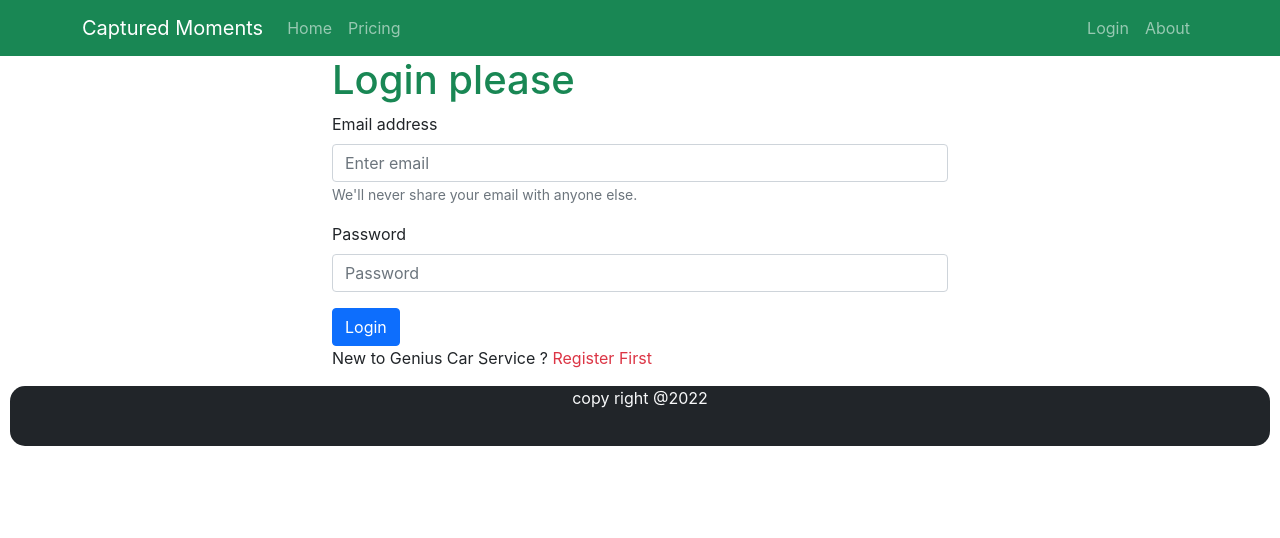
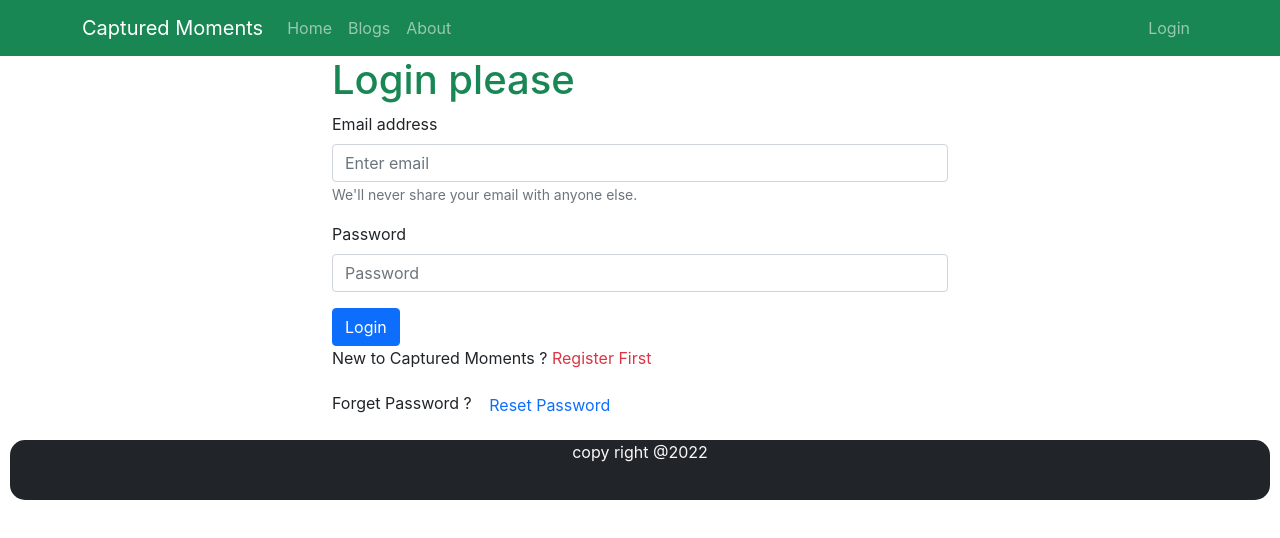
Before and after one commit to Soyebmahir/Independent-Service-Provider, a React (Create React App) app: page /login in a window 1280 px wide. Shown: the top 538 px of the page. Built offline with nearby package versions, Linux system fonts and the light colour scheme; no server answers.

Commit message:
manage authentication with email password by react firebase hooks and toastify pop up for reset password

```diff
--- a/package.json
+++ b/package.json
@@ -14,6 +14,7 @@
     "react-firebase-hooks": "^5.0.3",
     "react-router-dom": "^6.3.0",
     "react-scripts": "5.0.1",
+    "react-toastify": "^8.2.0",
     "web-vitals": "^2.1.4"
   },
   "scripts": {
--- a/src/App.js
+++ b/src/App.js
@@ -2,6 +2,7 @@
 import { Route, Routes } from 'react-router-dom';
 import './App.css';
 import About from './component/About/About';
+import Blogs from './component/Blogs/Blogs';
 import Checkout from './component/Checkout/Checkout';
 import Home from './component/Home/Home/Home';
 import Login from './component/Login/Login';
@@ -17,6 +18,8 @@ function App() {
       <Routes>
         <Route path="/" element={<Home></Home>}></Route>
         <Route path="/home" element={<Home></Home>}></Route>
+        <Route path="/blogs" element={<Blogs></Blogs>}></Route>
+
         <Route path='/home/:serviceId' element={
           <RequireAuth>
             <Checkout></Checkout>
--- a/src/Shared/Header/Header.css
+++ b/src/Shared/Header/Header.css
@@ -0,0 +1,3 @@
+.logout{
+text-decoration: none;
+}
--- a/src/Shared/Header/Header.js
+++ b/src/Shared/Header/Header.js
@@ -1,8 +1,18 @@
+import { signOut } from 'firebase/auth';
 import React from 'react';
 import { Container, Nav, Navbar } from 'react-bootstrap';
-import { Link } from 'react-router-dom';
+import { useAuthState } from 'react-firebase-hooks/auth';
+import { Link, useNavigate } from 'react-router-dom';
+import auth from '../../firebase.init';
 
 const Header = () => {
+    const [user] = useAuthState(auth)
+    const navigate = useNavigate()
+    const handleLogOut = () => {
+        signOut(auth)
+        navigate('/home')
+
+    }
     return (
         <>
             {/* using react bootstrap  */}
@@ -13,14 +23,15 @@ const Header = () => {
                     <Navbar.Collapse id="responsive-navbar-nav">
                         <Nav className="me-auto">
                             <Nav.Link as={Link} to="/home">Home</Nav.Link>
-                            <Nav.Link as={Link} to="#pricing">Pricing</Nav.Link>
-
+                            <Nav.Link as={Link} to="/blogs">Blogs</Nav.Link>
+                            <Nav.Link as={Link} to="/about">About</Nav.Link>
                         </Nav>
                         <Nav>
-                            <Nav.Link as={Link} to="/login">Login</Nav.Link>
-                            <Nav.Link as={Link} to="/about">
-                                About
-                            </Nav.Link>
+                            {
+                                user ? <button onClick={handleLogOut} className='btn btn-link text-white text-decoration-none'>Log out</button> : <Nav.Link as={Link} to="/login">Login</Nav.Link>
+                            }
+
+
                         </Nav>
                     </Navbar.Collapse>
                 </Container>
--- /dev/null
+++ b/src/component/Blogs/Blogs.js
@@ -0,0 +1,11 @@
+import React from 'react';
+
+const Blogs = () => {
+    return (
+        <div>
+            <h1>Blogging</h1>
+        </div>
+    );
+};
+
+export default Blogs;
--- a/src/component/Login/Login.js
+++ b/src/component/Login/Login.js
@@ -1,20 +1,48 @@
 import React, { useRef } from 'react';
 import { Button, Form } from 'react-bootstrap';
-import { Link, useNavigate } from 'react-router-dom';
+import { useSendPasswordResetEmail, useSignInWithEmailAndPassword } from 'react-firebase-hooks/auth';
+import 'react-toastify/dist/ReactToastify.css';
+import { Link, useLocation, useNavigate } from 'react-router-dom';
+import { toast, ToastContainer } from 'react-toastify';
+import auth from '../../firebase.init';
 
 const Login = () => {
     const emailRef = useRef('')
     const passwordRef = useRef('')
     const nevigate = useNavigate();
+    const location = useLocation()
+    let from = location.state?.from?.pathname || "/";
+
+    const [
+        signInWithEmailAndPassword,
+        user,
+        loading,
+        error,
+    ] = useSignInWithEmailAndPassword(auth);
+    const navigate = useNavigate()
+    if (user) {
+        navigate(from, { replace: true })
+    }
     const handleFormSubmit = (event) => {
         event.preventDefault()
         const email = emailRef.current.value
         const password = passwordRef.current.value
-        console.log(email, password);
+        signInWithEmailAndPassword(email, password);
     }
+    const [sendPasswordResetEmail, sending] = useSendPasswordResetEmail(auth);
 
     const navigateRegister = (event) => {
         nevigate('/register')
+    }
+    const resetPassword = async () => {
+        const email = emailRef.current.value;
+        if (email) {
+            await sendPasswordResetEmail(email);
+            toast('Sent email');
+        }
+        else {
+            toast('please enter your email address');
+        }
     }
     return (
         <div className='container w-50 mx-auto'>
@@ -37,8 +65,10 @@ const Login = () => {
                     Login
                 </Button>
             </Form>
-            <p>New to Genius Car Service ? <Link to={"/register"} className='text-danger pe-auto text-decoration-none' onClick={navigateRegister}>Register First</Link ></p>
-        </div>
+            <p>New to Captured Moments ? <Link to={"/register"} className='text-danger pe-auto text-decoration-none'>Register First</Link ></p>
+            <p>Forget Password ? <button className='btn btn-link text-primary pe-auto text-decoration-none' onClick={resetPassword}>Reset Password</button> </p>
+            <ToastContainer></ToastContainer>
+        </div >
     );
 };
 
--- a/src/component/Register/Register.js
+++ b/src/component/Register/Register.js
@@ -1,24 +1,37 @@
 import React, { useRef } from 'react';
 import { Button, Form } from 'react-bootstrap';
+import { useCreateUserWithEmailAndPassword } from 'react-firebase-hooks/auth';
 import { Link } from 'react-router-dom';
+import auth from '../../firebase.init';
 
 const Register = () => {
     const emailRef = useRef('')
     const passwordRef = useRef('')
     const nameRef = useRef('')
+
+    const [
+        createUserWithEmailAndPassword,
+        user,
+        loading,
+        error,
+    ] = useCreateUserWithEmailAndPassword(auth, { sendEmailVerification: true });
     // const nevigate = useNavigate();
     const handleFormSubmit = (event) => {
-        event.preventDefault(event)
+
         event.preventDefault()
         // // console.log(event.target.email.value);
         // another way of getting these value
         // const email =event.target.email.value
         // const password =event.target.password.value
         // const name =event.target.name.value
-        const email = emailRef.current.value
-        const password = passwordRef.current.value
-        const name = nameRef.current.value
+        let email = emailRef.current.value
+        let password = passwordRef.current.value
+        let name = nameRef.current.value
         console.log(email, password, name);
+        createUserWithEmailAndPassword(email, password)
+
+
+
     }
 
     return (
```
Also changed, not shown: src/component/Blogs/Blogs.css (added), 1 other file (tests, documents, lock files or other folders).
